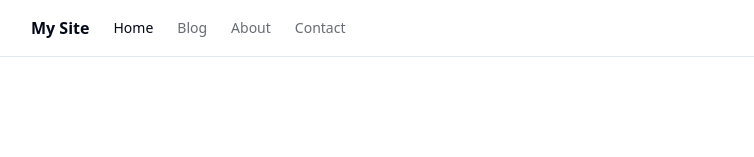
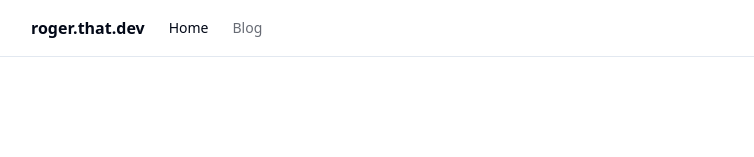
Before and after one commit to rogerthatdev/rogerthatdev, a Next.js app: page / in a window 1280 px wide. Shown: the top 157 px of the page, without its empty margins (1-755 px from the left). Built offline with nearby package versions, Linux system fonts and the light colour scheme.

Commit message:
minor edits and cleanup

```diff
--- a/src/app/layout.tsx
+++ b/src/app/layout.tsx
@@ -8,7 +8,7 @@ export default function RootLayout({
 }) {
   return (
     <html lang="en">
-      <body className={`antialiased`} ><TopNavigation />
+      <body><TopNavigation />
         <main>
           {children}
         </main>
--- a/src/app/page.tsx
+++ b/src/app/page.tsx
@@ -1,5 +1,3 @@
-import Image from "next/image";
-
 export default function Home() {
   return (
     <main className="flex min-h-screen flex-col items-center justify-between p-24">
--- a/src/components/TopNav.tsx
+++ b/src/components/TopNav.tsx
@@ -10,8 +10,8 @@ import { Menu, X } from 'lucide-react'
 const navItems = [
   { name: 'Home', href: '/' },
   { name: 'Blog', href: '/blog' },
-  { name: 'About', href: '/about' },
-  { name: 'Contact', href: '/contact' },
+//   { name: 'About', href: '/about' },
+//   { name: 'Contact', href: '/contact' },
 ]
 
 export default function TopNavigation() {
@@ -23,7 +23,7 @@ export default function TopNavigation() {
       <div className="container flex h-14 items-center">
         <div className="mr-4 hidden md:flex">
           <Link href="/" className="mr-6 flex items-center space-x-2">
-            <span className="hidden font-bold sm:inline-block">My Site</span>
+            <span className="hidden font-bold sm:inline-block">roger.that.dev</span>
           </Link>
           <nav className="flex items-center space-x-6 text-sm font-medium">
             {navItems.map((item) => (
```
